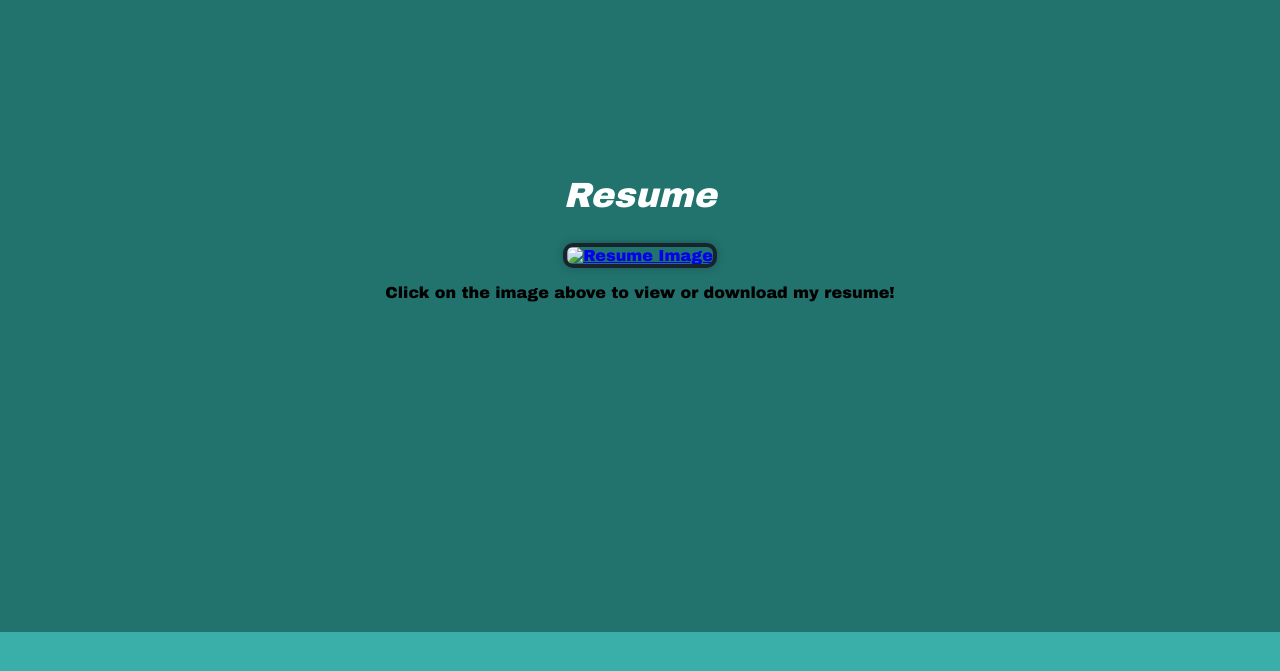
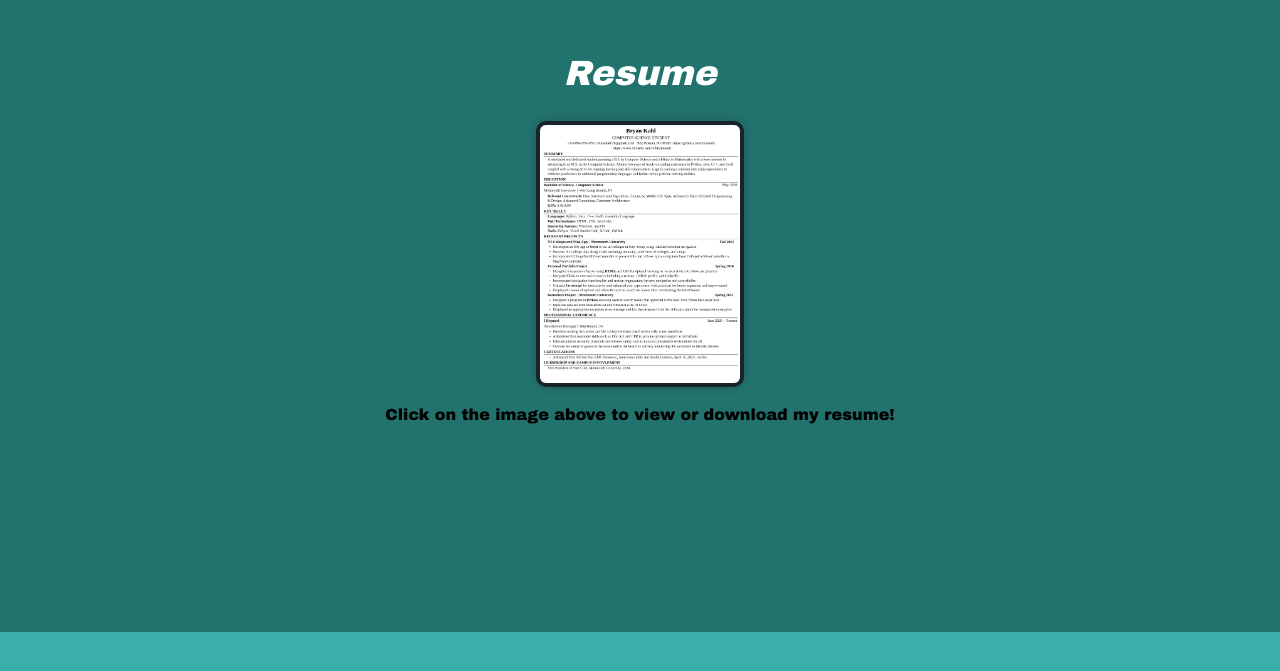
Before and after one commit to bryankahl/Personal-Portfolio, a plain HTML site: page index.html in a window 1280 px wide. Shown: the part 1038-1709 px from the top of the page. Drawn offline with Linux system fonts and the light colour scheme.

Commit message:
Update index.html

```diff
--- a/index.html
+++ b/index.html
@@ -34,8 +34,8 @@
     <section id="resume">
         <h2>Resume</h2>
         <div class="resume-content">
-            <a href="Bryan Kahl October Resume 2024.pdf" target="_blank" class="resume-link">
-                <img src="Bryan Kahl October Resume 2024.jpg" alt="Resume Image">
+            <a href="Bryan Kahl Resume November 2024.pdf" target="_blank" class="resume-link">
+                <img src="Bryan Kahl Resume November 2024.jpg" alt="Resume Image">
             </a>
             <p>Click on the image above to view or download my resume!</p>
 
```
